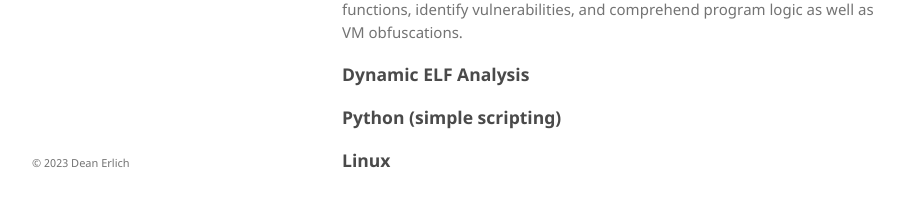
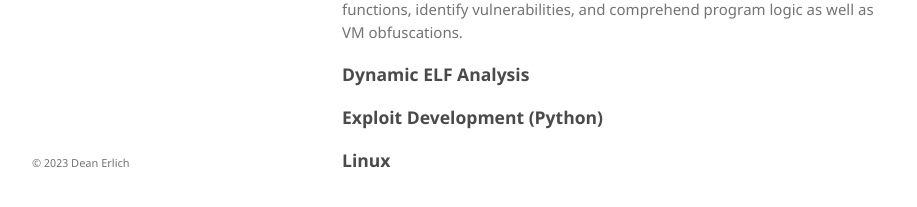
Before and after one commit to ninpwn/ninpwn.github.io, a Jekyll site: the page built from index.md, in a window 1280 px wide and 900 px high, scrolled down 610 px. Shown: the part 678-885 px from the top of the window, without its empty margins (178-1095 px from the left). Built offline with Jekyll 4.4.1, drawn with Linux system fonts in a browser that asks for light colours; our own code applies the rules of GitHub Pages for plain Markdown files.

Commit message:
Update index.md

```diff
--- a/index.md
+++ b/index.md
@@ -38,7 +38,7 @@ Experienced in static executable file analysis, employing a range of tools such
 ### Dynamic ELF Analysis
 
 
-### Python (simple scripting)
+### Exploit Development (Python)
 
 
 ### Linux
```
